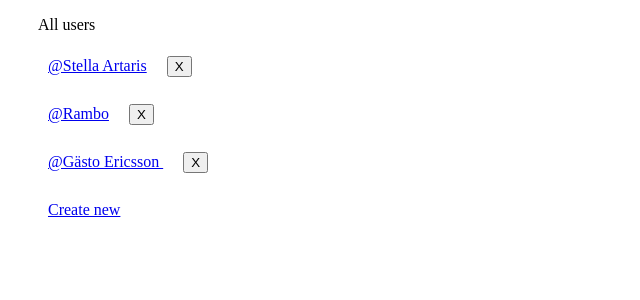
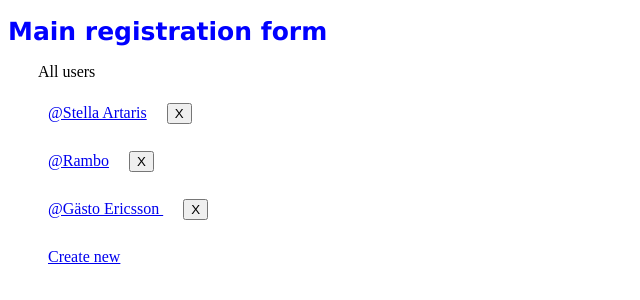
Before and after one commit to HumayunBA/QAFullStackProject, a plain HTML site: page public/index.html in a window 1280 px wide. Shown: the whole page, without its empty margins (0-640 px from the left). Drawn offline with Linux system fonts and the light colour scheme.

Commit message:
added styles to html file

```diff
--- a/public/index.html
+++ b/public/index.html
@@ -4,9 +4,11 @@
     <meta charset="UTF-8">
     <meta name="viewport" content="width=device-width, initial-scale=1.0">
     <title>Main</title>
+    <link rel="stylesheet" href="style.css">
 </head>
 <body>
 
+    <h1 class="mainHeader">Main registration form</h1>
 
     <p style="margin-left: 30px;">All users</p>
      <form >
--- a/public/style.css
+++ b/public/style.css
@@ -0,0 +1,6 @@
+.mainHeader{
+
+    font-size: 25px;
+    font-family: 'Lucida Sans', 'Lucida Sans Regular', 'Lucida Grande', 'Lucida Sans Unicode', Geneva, Verdana, sans-serif;
+    color: blue;
+}
```
